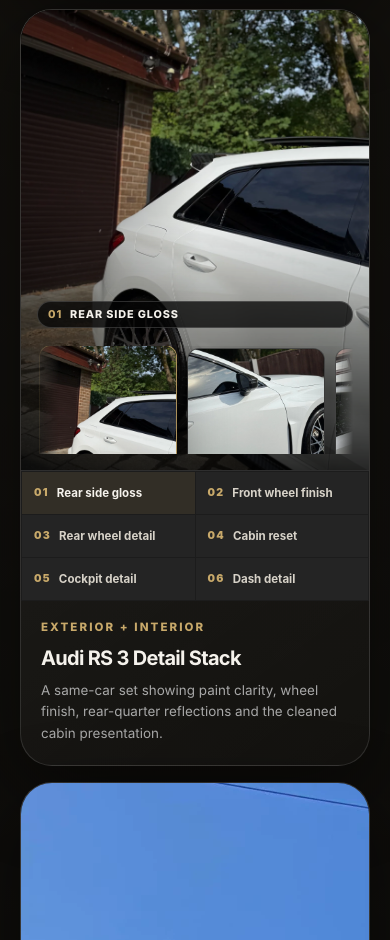
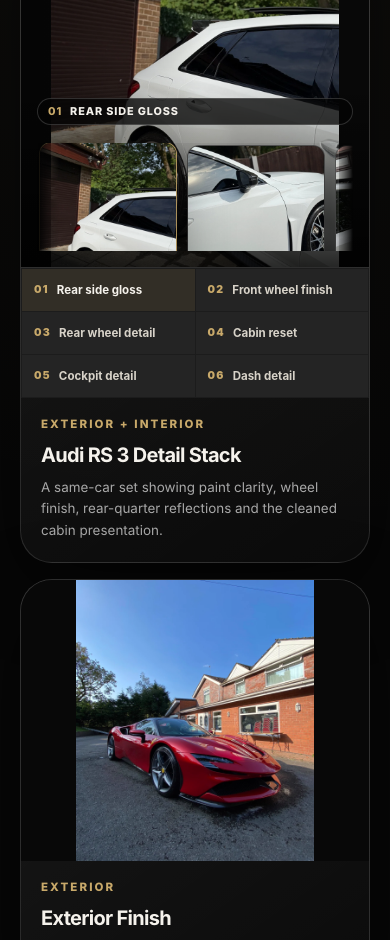
Before and after one commit to maqboolahmed24/autovalet, a Next.js app: page /gallery in a window 390 px wide. Shown: the part 1060-2000 px from the top of the page. Built offline with nearby package versions, Linux system fonts and the light colour scheme; no server answers; the database is empty.

Commit message:
Fix gallery image framing

```diff
--- a/styles/gallery.css
+++ b/styles/gallery.css
@@ -33,12 +33,14 @@
 }
 
 .gallery-card__image {
+  display: block;
   width: 100%;
-  min-height: 320px;
+  height: clamp(240px, 24vw, 340px);
+  min-height: 0;
   border: 0;
   border-radius: 0;
-  object-fit: cover;
-  background-color: var(--bg-card);
+  object-fit: contain;
+  background-color: #080808;
 }
 
 .gallery-stack {
@@ -48,7 +50,7 @@
 
 .gallery-stack__stage {
   position: relative;
-  min-height: clamp(390px, 52vw, 560px);
+  min-height: clamp(340px, 42vw, 520px);
   overflow: hidden;
   isolation: isolate;
   background:
@@ -80,7 +82,7 @@
   display: block;
   width: 100%;
   height: 100%;
-  object-fit: cover;
+  object-fit: contain;
   transition: transform 900ms cubic-bezier(0.2, 0.8, 0.2, 1);
 }
 
@@ -182,7 +184,7 @@
   width: 100%;
   height: 100%;
   min-height: 0;
-  object-fit: cover;
+  object-fit: contain;
   transition: transform 520ms var(--ease-premium);
 }
 
@@ -280,8 +282,9 @@
 .gallery-card__comparison img {
   width: 100%;
   height: 100%;
-  min-height: 320px;
-  object-fit: cover;
+  min-height: 0;
+  object-fit: contain;
+  background: #080808;
 }
 
 .gallery-card__placeholder-note {
@@ -413,8 +416,12 @@
 }
 
 @media (max-width: 759px) {
+  .gallery-card__image {
+    height: clamp(220px, 72vw, 320px);
+  }
+
   .gallery-stack__stage {
-    min-height: clamp(430px, 118vw, 560px);
+    min-height: clamp(340px, 92vw, 480px);
   }
 
   .gallery-stack__caption {
```
